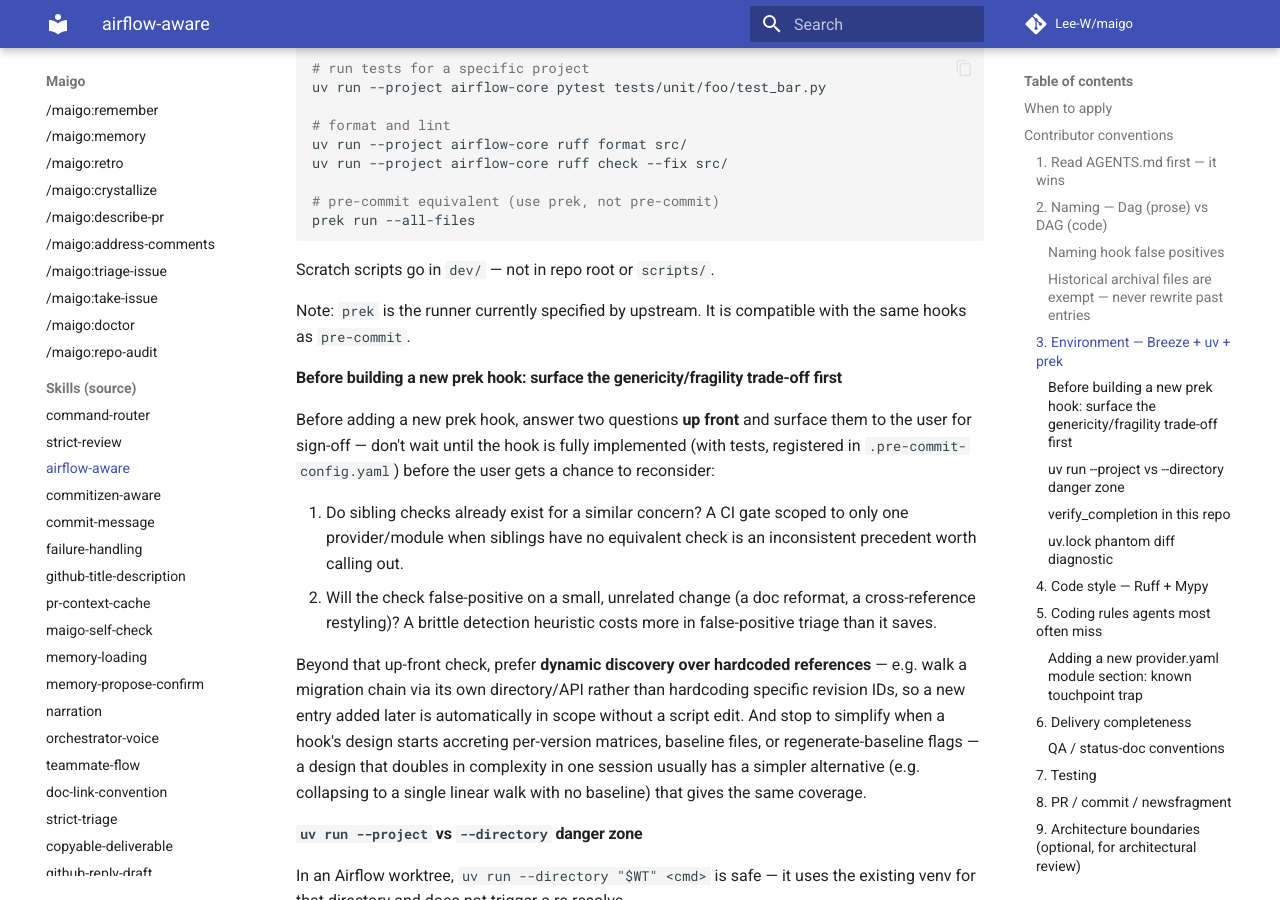
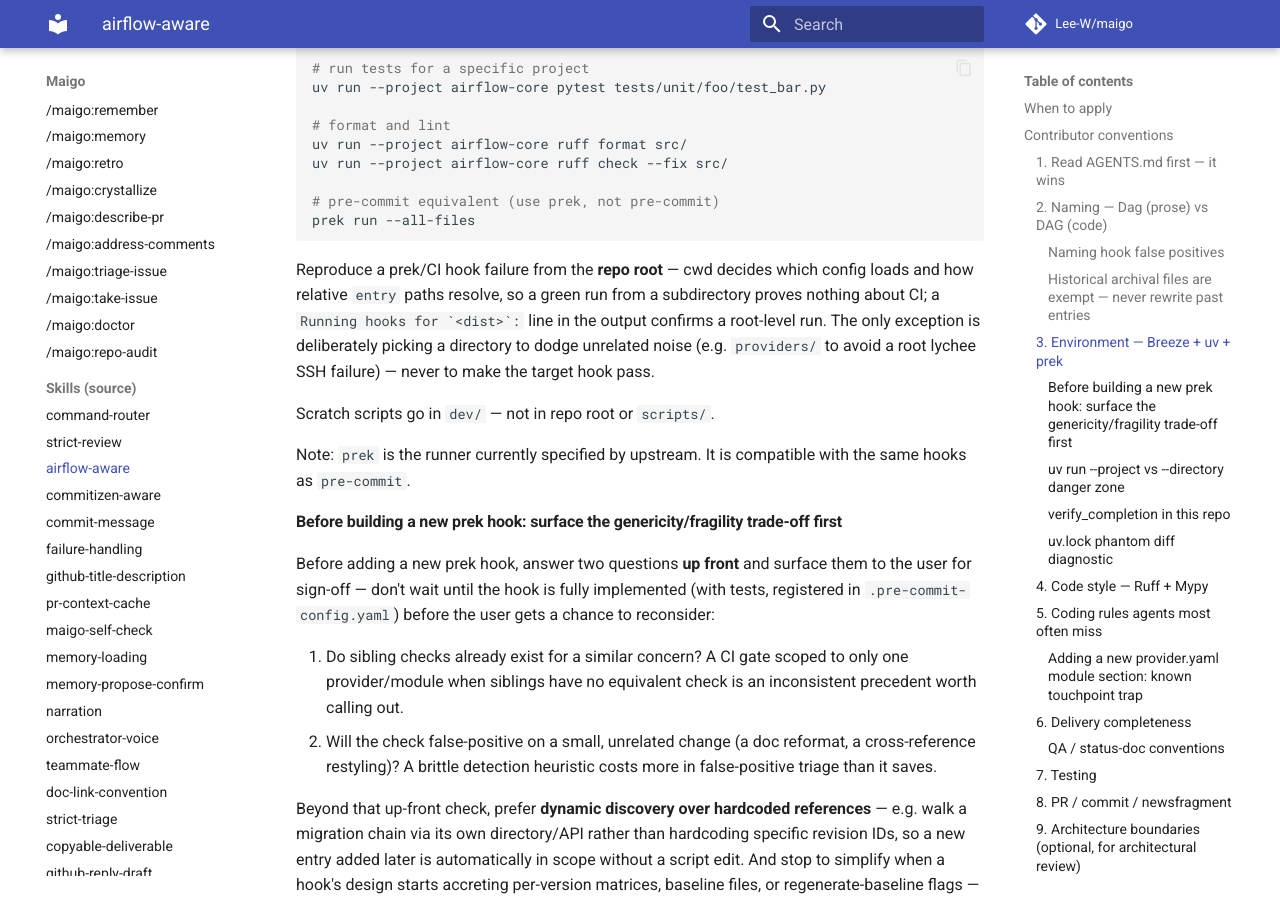
Before and after one commit to Lee-W/maigo, an MkDocs documentation site: the page built from docs/skills/airflow-aware.md, in a window 1280 px wide and 900 px high, scrolled down 1875 px. Built offline with MkDocs 1.6.1 and Material for MkDocs 9.7.7, drawn with Linux system fonts in a browser that asks for light colours; comment, search, counter and statistics services are not loaded.

Commit message:
docs(airflow-aware): reproduce prek/CI hook failures from the repo root
A green hook run from a subdirectory proves nothing about CI — cwd decides
which config loads and how relative `entry` paths resolve. Look for a
"Running hooks for `<dist>`:" line to confirm a root-level run; the only
exception is deliberately scoping to a directory to dodge unrelated noise
(e.g. a root lychee SSH failure), never to make the target hook pass.

````diff
--- a/skills/airflow-aware/SKILL.md
+++ b/skills/airflow-aware/SKILL.md
@@ -94,6 +94,13 @@ uv run --project airflow-core ruff check --fix src/
 # pre-commit equivalent (use prek, not pre-commit)
 prek run --all-files
 ```
+
+Reproduce a prek/CI hook failure from the **repo root** — cwd decides which config loads
+and how relative `entry` paths resolve, so a green run from a subdirectory proves
+nothing about CI; a `` Running hooks for `<dist>`: `` line in the output confirms a
+root-level run. The only exception is deliberately picking a directory to dodge
+unrelated noise (e.g. `providers/` to avoid a root lychee SSH failure) — never to make
+the target hook pass.
 
 Scratch scripts go in `dev/` — not in repo root or `scripts/`.
 
````
